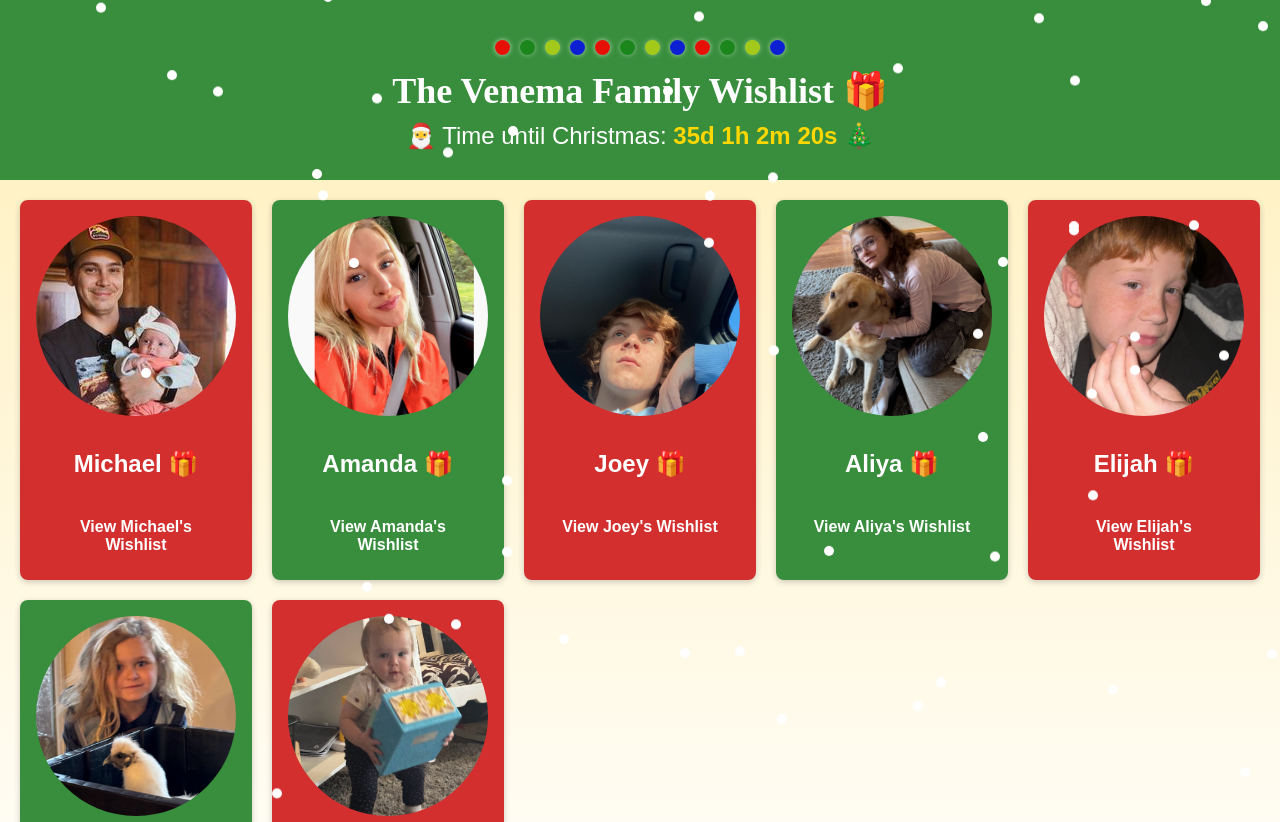
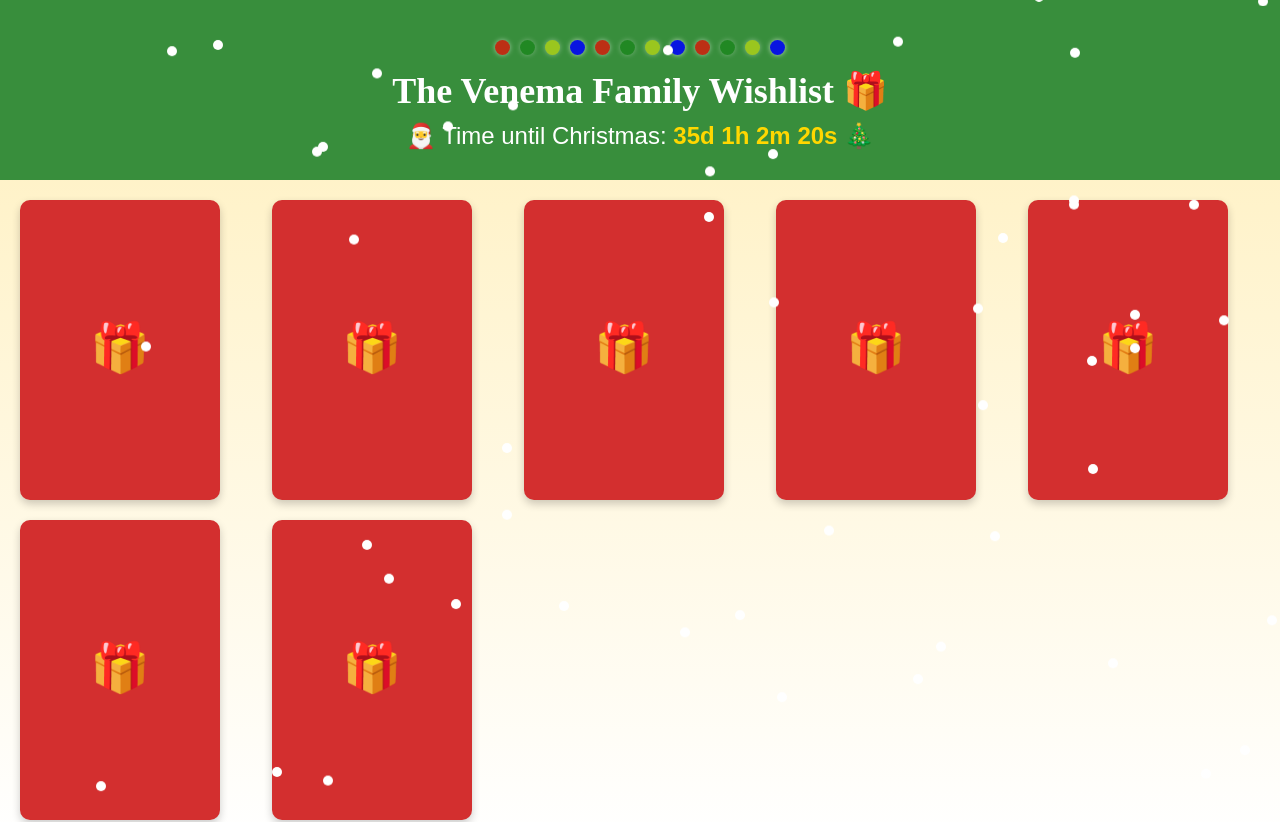
Before and after one commit to mikenike360/VenemaWishlist, a React (Create React App) app: page / in a window 1280 px wide. Shown: the top 822 px of the page. Built offline with nearby package versions, Linux system fonts and the light colour scheme.

Commit message:
Added card shuffling functionality and fixed image scaling

```diff
--- a/src/App.css
+++ b/src/App.css
@@ -1,3 +1,4 @@
+/* General body styling */
 body {
   background: linear-gradient(to bottom, #FFEFBA, #FFFFFF);
   font-family: 'Poppins', sans-serif;
@@ -6,10 +7,12 @@ body {
   overflow-x: hidden;
 }
 
+/* App container */
 .App {
   text-align: center;
 }
 
+/* Header styles */
 header {
   background-color: #388E3C;
   padding: 20px;
@@ -22,6 +25,20 @@ header h1 {
   margin: 0;
 }
 
+/* Countdown styles */
+.header div {
+  font-family: 'Poppins', sans-serif;
+  color: white;
+  font-size: 18px;
+  margin-top: 10px;
+}
+
+.header div span {
+  color: #FFD700; /* Gold color for countdown numbers */
+  font-weight: bold;
+}
+
+/* Wishlist grid */
 .wishlist-grid {
   display: grid;
   grid-template-columns: repeat(auto-fill, minmax(200px, 1fr));
@@ -29,119 +46,84 @@ header h1 {
   padding: 20px;
 }
 
+/* Card container */
 .card {
-  color: white;
-  border-radius: 8px;
-  padding: 16px;
-  text-align: center;
-  box-shadow: 0 2px 6px rgba(0, 0, 0, 0.2);
-  transition: transform 0.2s ease, box-shadow 0.2s ease;
+  width: 200px;
+  height: 300px;
+  perspective: 1000px; /* Creates a 3D space for the flip */
+  position: relative;
+  cursor: pointer;
 }
 
-/* Alternating colors for the cards */
-.card:nth-child(odd) {
-  background-color: #D32F2F; /* Red */
+/* Front and back faces of the card */
+.card-front, .card-back {
+  width: 100%;
+  height: 100%;
+  position: absolute;
+  backface-visibility: hidden; /* Prevents mirrored content */
+  transition: transform 0.6s ease-in-out; /* Smooth flipping effect */
+  display: flex;
+  align-items: center;
+  justify-content: center;
+  border-radius: 10px;
+  box-shadow: 0 4px 8px rgba(0, 0, 0, 0.2);
 }
 
-.card:nth-child(even) {
-  background-color: #388E3C; /* Green */
+/* Front of the card (wrapped state) */
+.card-front {
+  background-color: #D32F2F; /* Red for wrapped state */
 }
 
-.card:hover {
-  transform: scale(1.1);
-  transition: transform 0.3s ease-in-out;
+/* Back of the card (unwrapped state) */
+.card-back {
+  background-color: #388E3C; /* Green for unwrapped state */
+  transform: rotateY(180deg); /* Start flipped */
+  flex-direction: column;
+  text-align: center;
 }
 
-.view-link:hover {
-  background-color: gold;
-  color: #333;
-  transition: background-color 0.3s ease-in-out, color 0.3s ease-in-out;
+/* Flip the card when unwrapped */
+.card.unwrapped .card-front {
+  transform: rotateY(180deg); /* Flip front out of view */
+}
+
+.card.unwrapped .card-back {
+  transform: rotateY(0deg); /* Flip back into view */
+}
+
+/* Present emoji styling (front side) */
+.present {
+  font-size: 48px;
+  animation: bounce 2s infinite; /* Adds a fun bounce effect */
+}
+
+.user-image {
+  width: 175px; /* Fixed width for all images */
+  height: 175px; /* Fixed height for all images */
+  object-fit: cover; /* Ensures the image fills the box without distortion */
+  border-radius: 50%; /* Makes the image circular */
+  margin-bottom: 10px; /* Adds spacing below the image */
 }
 
 
-.card img {
-  max-width: 100%;
-  height: auto;
-  border-radius: 50%;
-  margin-bottom: 10px;
-}
-
-.card a {
+/* Wishlist link styling */
+.view-link {
   color: #FFD700;
   text-decoration: none;
   font-weight: bold;
-}
-
-.card a:hover {
-  text-decoration: underline;
-}
-
-.view-link {
-  color: #fff;
-  background-color: #388E3C;
-  text-decoration: none;
-  padding: 10px 20px;
-  display: inline-block;
-  border-radius: 5px;
-  font-weight: bold;
-  transition: background-color 0.3s ease;
   margin-top: 10px;
 }
 
 .view-link:hover {
-  background-color: #2E7D32;
+  text-decoration: underline;
 }
 
-/* Button inside odd (red) cards */
-.card:nth-child(odd) .view-link {
-  background-color: #D32F2F; /* Matches red card */
-  color: white;
-}
-
-.card:nth-child(odd) .view-link:hover {
-  background-color: #B71C1C; /* Darker red on hover */
-}
-
-/* Button inside even (green) cards */
-.card:nth-child(even) .view-link {
-  background-color: #388E3C; /* Matches green card */
-  color: white;
-}
-
-.card:nth-child(even) .view-link:hover {
-  background-color: #2E7D32; /* Darker green on hover */
-}
-
-.card img {
-  width: 200px; /* Set a fixed width */
-  height: 200px; /* Set a fixed height */
-  object-fit: cover; /* Ensures the image fills the space without distortion */
-  border-radius: 50%; /* Optional: Makes images circular */
-  margin-bottom: 10px;
-}
-
-/* Header styles */
-.header {
-  padding: 20px;
-  text-align: center;
-  background: #388E3C;
-  color: white;
-  position: relative;
-}
-
-/* Title styling */
-.header-title {
-  font-family: 'Mountains of Christmas', cursive;
-  font-size: 36px;
-  margin: 0;
-}
-
-/* Lights container */
+/* Lights container for the header */
 .lights {
   display: flex;
-  justify-content: center; /* Center lights above header */
-  gap: 10px; /* Space between lights */
-  margin-bottom: 15px; /* Push lights closer to the header */
+  justify-content: center;
+  gap: 10px;
+  margin-bottom: 15px;
 }
 
 /* Individual light bulbs */
@@ -153,7 +135,6 @@ header h1 {
   box-shadow: 0 0 5px rgba(255, 255, 255, 0.8);
 }
 
-/* Light colors with animation delays */
 .light-0 {
   background-color: red;
   animation-delay: 0s;
@@ -177,22 +158,29 @@ header h1 {
 /* Blinking animation */
 @keyframes blink {
   0%, 100% {
-    opacity: 1;
+    opacity: 0.9;
   }
   50% {
-    opacity: 0.5;
+    opacity: 0.4;
   }
 }
 
-/* Countdown styles */
-.header div {
-  font-family: 'Poppins', sans-serif;
-  color: white;
-  font-size: 18px;
-  margin-top: 10px;
+/* Bouncing animation for the present */
+@keyframes bounce {
+  0%, 100% {
+    transform: translateY(0);
+  }
+  50% {
+    transform: translateY(-10px);
+  }
 }
 
-.header div span {
-  color: #FFD700; /* Gold color for the countdown numbers */
-  font-weight: bold;
+/* Fade-in animation for card details */
+@keyframes fadeIn {
+  from {
+    opacity: 0;
+  }
+  to {
+    opacity: 1;
+  }
 }
--- a/src/App.js
+++ b/src/App.js
@@ -1,54 +1,39 @@
 import React from 'react';
-import './App.css'; // Import your styles
-import Header from './components/Header'; // Header component
-import WishlistCard from './components/WishlistCard'; // Card component
-import Snowfall from './components/Snowfall'; // Snowfall component
-import michaelImage from './assets/images/michael.jpg'; // Import Michael's image
-import amandaImage from './assets/images/amanda.jpg'; // Import Michael's image
-import joeyImage from './assets/images/joey.jpg'; // Import Michael's image
-import aliyaImage from './assets/images/aliya.jpg'; // Import Michael's image
-import eliImage from './assets/images/eli.jpg'; // Import Michael's image
-import ellaImage from './assets/images/ella.jpg'; // Import Michael's image
-import micahImage from './assets/images/micah.jpg'; // Import Michael's image
+import './App.css';
+import Header from './components/Header';
+import WishlistCard from './components/WishlistCard';
+import Snowfall from './components/Snowfall';
+import michaelImage from './assets/images/michael.jpg';
+import amandaImage from './assets/images/amanda.jpg';
+import joeyImage from './assets/images/joey.jpg';
+import aliyaImage from './assets/images/aliya.jpg';
+import eliImage from './assets/images/eli.jpg';
+import ellaImage from './assets/images/ella.jpg';
+import micahImage from './assets/images/micah.jpg';
+
+// Shuffle function (move this to the top before it's called)
+const shuffleArray = (array) => {
+  const shuffled = [...array];
+  for (let i = shuffled.length - 1; i > 0; i--) {
+    const j = Math.floor(Math.random() * (i + 1));
+    [shuffled[i], shuffled[j]] = [shuffled[j], shuffled[i]];
+  }
+  return shuffled;
+};
 
 // Data for the wishlist
 const users = [
-  {
-    name: 'Michael',
-    image: michaelImage,
-    wishlistLink: 'https://www.amazon.com/hz/wishlist/ls/YP3U0JTFQA50?ref_=wl_share'
-  },
-  {
-    name: 'Amanda',
-    image: amandaImage,
-    wishlistLink: 'https://www.amazon.com/hz/wishlist/ls/2KYDF3TIJBL0M?ref_=wl_share'
-  },
-  {
-    name: 'Joey',
-    image: joeyImage,
-    wishlistLink: 'https://www.amazon.com/registry/wishlist/FW36XQGEIFOD/ref=cm_sw_r_cp_ep_ws_hxBvybZTWJ2XW'
-  },
-  {
-    name: 'Aliya',
-    image: aliyaImage,
-    wishlistLink: 'https://www.amazon.com/registry/wishlist/1UJH19QLW22GH/ref=cm_sw_r_cp_ep_ws_pwBvybBH0883T'
-  },
-  {
-    name: 'Elijah',
-    image: eliImage,
-    wishlistLink: 'https://www.amazon.com/registry/wishlist/2FJHZEJG9IYAC/ref=cm_sw_r_cp_ep_ws_AvBvybT1JCEZ5'
-  },
-  {
-    name: 'Ella',
-    image: ellaImage,
-    wishlistLink: 'https://www.amazon.com/registry/wishlist/14Q6IUHZPL1K5/ref=cm_sw_r_cp_ep_ws_8vmiAbSJ4Z79N'
-  },
-  {
-    name: 'Micah',
-    image: micahImage,
-    wishlistLink: 'https://www.amazon.com/hz/wishlist/ls/4YQS7HA1PG4Z?ref_=wl_share'
-  },
+  { name: 'Michael', image: michaelImage, wishlistLink: 'https://www.amazon.com/hz/wishlist/ls/YP3U0JTFQA50?ref_=wl_share' },
+  { name: 'Amanda', image: amandaImage, wishlistLink: 'https://www.amazon.com/hz/wishlist/ls/2KYDF3TIJBL0M?ref_=wl_share' },
+  { name: 'Joey', image: joeyImage, wishlistLink: 'https://www.amazon.com/registry/wishlist/FW36XQGEIFOD/ref=cm_sw_r_cp_ep_ws_hxBvybZTWJ2XW' },
+  { name: 'Aliya', image: aliyaImage, wishlistLink: 'https://www.amazon.com/registry/wishlist/1UJH19QLW22GH/ref=cm_sw_r_cp_ep_ws_pwBvybBH0883T' },
+  { name: 'Elijah', image: eliImage, wishlistLink: 'https://www.amazon.com/registry/wishlist/2FJHZEJG9IYAC/ref=cm_sw_r_cp_ep_ws_AvBvybT1JCEZ5' },
+  { name: 'Ella', image: ellaImage, wishlistLink: 'https://www.amazon.com/registry/wishlist/14Q6IUHZPL1K5/ref=cm_sw_r_cp_ep_ws_8vmiAbSJ4Z79N' },
+  { name: 'Micah', image: micahImage, wishlistLink: 'https://www.amazon.com/hz/wishlist/ls/4YQS7HA1PG4Z?ref_=wl_share' },
 ];
+
+// Shuffle the cards
+const shuffledUsers = shuffleArray(users);
 
 const App = () => {
   return (
@@ -57,7 +42,7 @@ const App = () => {
       <Header />
       <main>
         <div className="wishlist-grid">
-          {users.map((user, index) => (
+          {shuffledUsers.map((user, index) => (
             <WishlistCard key={index} user={user} />
           ))}
         </div>
--- a/src/components/WishlistCard.js
+++ b/src/components/WishlistCard.js
@@ -1,18 +1,24 @@
-import React from 'react';
+import React, { useState } from 'react';
 
 const WishlistCard = ({ user }) => {
+  const [isWrapped, setIsWrapped] = useState(true);
+
+  const handleToggle = () => {
+    setIsWrapped(!isWrapped);
+  };
+
   return (
-    <div className="card">
-      <img src={user.image} alt={`${user.name}'s Wishlist`} />
-      <h2>{user.name} 🎁</h2>
-      <a
-        href={user.wishlistLink}
-        target="_blank"
-        rel="noopener noreferrer"
-        className="view-link"
-      >
-        View {user.name}'s Wishlist
-      </a>
+    <div className={`card ${isWrapped ? 'wrapped' : 'unwrapped'}`} onClick={handleToggle}>
+      <div className="card-front">
+        <div className="present">🎁</div>
+      </div>
+      <div className="card-back">
+        <img src={user.image} alt={`${user.name}'s Wishlist`} className="user-image" />
+        <h2>{user.name} 🎁</h2>
+        <a href={user.wishlistLink} target="_blank" rel="noopener noreferrer" className="view-link">
+          View {user.name}'s Wishlist
+        </a>
+      </div>
     </div>
   );
 };
```
